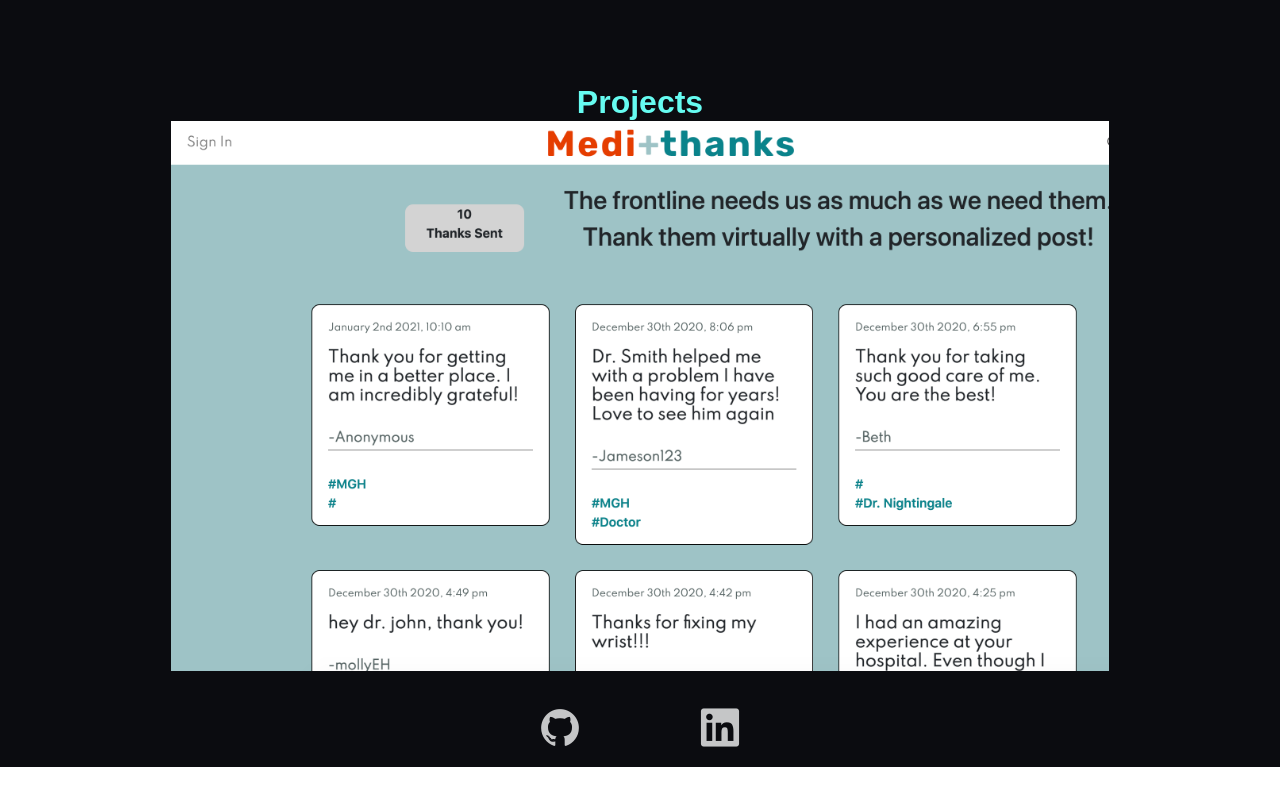
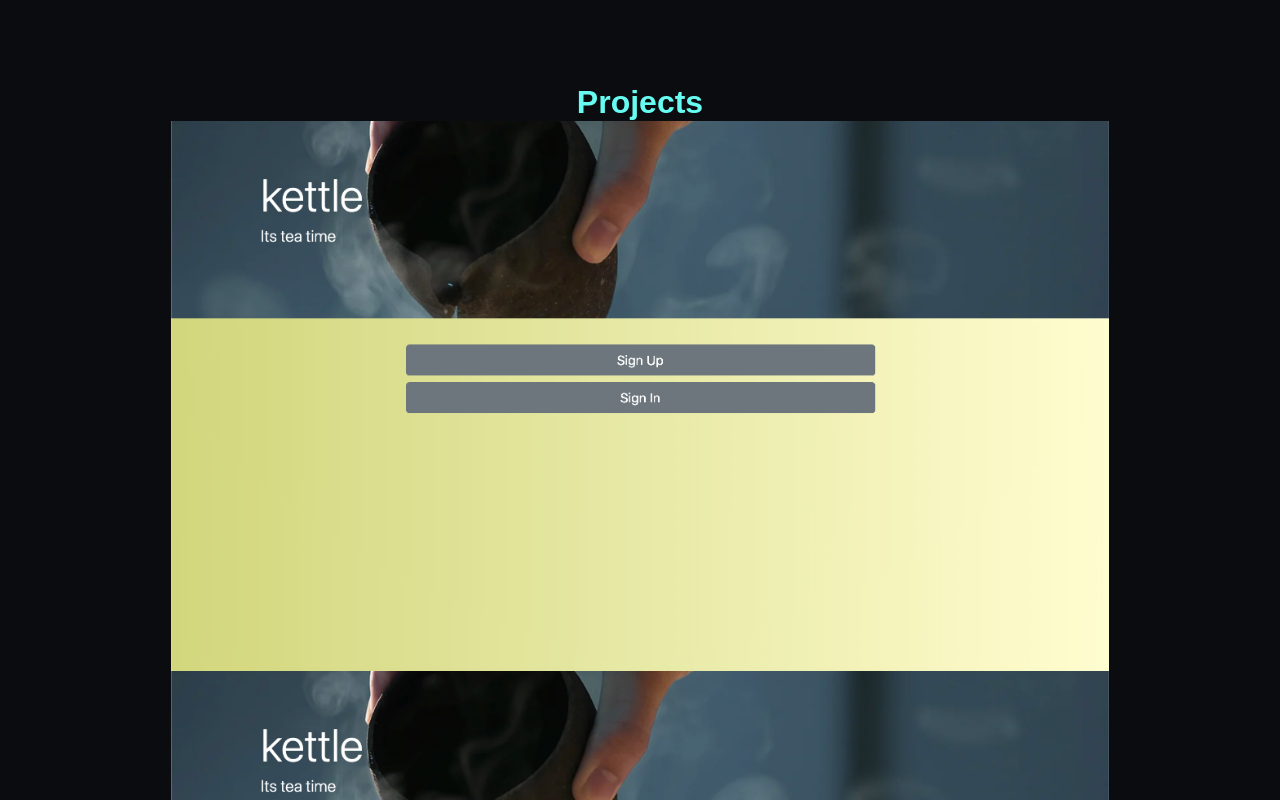
Before and after one commit to PatrickDohn/v1, a React (Create React App) app: page / in a window 1280 px wide. Shown: the part 2540-3340 px from the top of the page. Before the commit the page ends 3307 px from the top, so only its background shows below. Built offline with nearby package versions, Linux system fonts and the light colour scheme.

Commit message:
add more styling to porject cards

```diff
--- a/src/components/Projects.js
+++ b/src/components/Projects.js
@@ -1,6 +1,7 @@
 import React from 'react';
 import './projects.css';
 import ProjectFour from './Projects/ProjectFour'
+import ProjectTwo from './Projects/ProjectTwo'
 import projectData from '../project-data.json'
 
 function Projects() {
@@ -11,6 +12,7 @@
       <h1>Projects</h1>
       <div className='cards__container'>
             <ProjectFour />
+            <ProjectTwo />
       </div>
     </div>
   );
--- a/src/components/Projects/ProjectFour.js
+++ b/src/components/Projects/ProjectFour.js
@@ -1,13 +1,13 @@
 import React from 'react'
-import './temp.css'
+import './projectCard.css'
 import KettleImg from '../../images/ProjectTwo.png'
 import MediThanks from '../../images/Medi-thanks.png'
 import WebAssetIcon from '@material-ui/icons/WebAsset';
 
 function ProjectFour() {
   return (
-  <div className="ar-image">
-    <div className="article-image">
+  <div className="background">
+    <div className="background-image">
       <div className="stuff">
       <div className="card-content">
         <div className="project-title">
--- a/src/components/Projects/ProjectTwo.js
+++ b/src/components/Projects/ProjectTwo.js
@@ -1,14 +1,15 @@
 import React from 'react'
 import './projectCard.css'
-import MediThanks from '../../images/Medi-thanks.png'
+import MediThanks from '../../images/ProjectTwo.png'
 import WebAssetIcon from '@material-ui/icons/WebAsset';
 
 function ProjectTwo() {
+
+
   return (
-    <div className="card-container">
-      <div className="card-img">
-        <img alt="project" src={MediThanks} />
-      </div>
+    <div className="background">
+    <div className="background-image">
+      <div className="stuff">
       <div className="card-content">
         <div className="project-title">
           <p>General Assembly 2020 Hackathon Winner</p>
@@ -28,7 +29,9 @@
             </a>
         </div>
       </div>
+      </div>
     </div>
+  </div>
   )
 }
 
--- a/src/components/Projects/projectCard.css
+++ b/src/components/Projects/projectCard.css
@@ -1,13 +1,44 @@
-.card-container {
-  height: 500px;
-  width: 900px;
-  margin: 40px;
+.background-image {
+  width: 300px;
+
+}
+.background-image:before {
+  content: '';
+  position: absolute;
+  height: 100%;
+  width: 100%;
+  background: url('../../images/ProjectTwo.png');
+  background-repeat: no-repeat;
+  object-fit: contain;
+  background-size: cover;
+  -webkit-filter: grayscale(0) blur(0);
+  filter: grayscale(0) blur(0);
+  transition: .4s ease-in-out;
+}
+.background-image:hover:before {
+  -webkit-filter: grayscale(100%) blur(2px);
+  filter: grayscale(50%) blur(7px);
+  transition: .4s ease-in-out;
+}
+.background {
+  position: relative;
+  width: 938px;
+  height: 550px;
+}
+.background-image > .stuff {
+  display: none;
+}
+.background-image:hover > .stuff {
+  position: absolute;
+  z-index: 9999999;
+  width: 50%;
   display: flex;
-  background-color: #0b0c10;
-  justify-content: flex-end;
-  border-left: 1px solid #66FCF1;
-  border-bottom: 1px solid #66FCF1;
+  justify-content: center;
+  height: 100%;
+  text-align: center;
+  transition: ease-in 4s;
 }
+
 
 
 .card-img {
@@ -18,42 +49,36 @@
 
 }
 
-.card-img > img {
-  width: 100%;
-  height: 70%;
-}
-
 
 
 .card-content {
 height: 100%;
-  /* border: 2px solid red; */
 display: flex;
 flex-direction: column;
-  color: #C5C6C7;
+color: black;
+align-items: center;
 justify-content: space-evenly;
 }
 
 .project-title {
 width: 100%;
-  /* border: 2px solid red; */
 display: flex;
 flex-direction: column;
-  align-items: flex-end;
+align-items: center;
 padding-right: 10px;
 
 }
 
 .project-title > h2 {
 color: #66FCF1;
+font-size: 30px;
 }
 
 .project-title > p {
-  font-size: 10px;
+font-size: 20px;
 }
 
 .project-desciption {
-  /* border: 2px solid red; */
 margin-left: 20px;
 }
 
@@ -69,28 +94,26 @@
 display: flex;
 width: 100%;
 font-size: 20px;
-  /* border: 2px solid red; */
-
 justify-content: space-around;
 align-items: center;
 }
 
 .project-card-links .devicon-github-plain {
 margin: 0;
-  color: #e9e9e9;
+color: #000000;
 font-size: 25px;
 }
 
 .project-card-links .devicon-github-plain:hover {
-  color: #ca6d65;
+color: #66FCF1;
 transition: 0.3s ease-out;
 }
 
 .web-icon {
-  color: #e9e9e9;;
+color: #000000;
 }
 
 .web-icon:hover {
-  color: #ca6d65;
+color: #66FCF1;
 transition: 0.3s ease-out;
 }
--- a/src/components/Projects/temp.css
+++ b/src/components/Projects/temp.css
@@ -1,14 +1,13 @@
 .article-image {
-  width: 900px;
-    display: flex;
+  width: 500px;
+
 }
 .article-image:before {
   content: '';
   position: absolute;
   height: 100%;
   width: 100%;
-  top: 0;
-  left: 0;
+
   background: url('../../images/Medi-thanks.png');
   background-repeat: no-repeat;
     object-fit: contain;
@@ -19,29 +18,31 @@
 }
 .article-image:hover:before {
   -webkit-filter: grayscale(100%) blur(2px);
-  filter: grayscale(100%) blur(2px);
+  filter: grayscale(50%) blur(7px);
   transition: .4s ease-in-out;
 }
 .ar-image {
   position: relative;
   width: 938px;
   height: 550px;
+
   object-fit: contain;
+  background-repeat: no-repeat;
 }
-.article-image > p {
+.article-image > .stuff {
   display: none;
 }
 .article-image:hover > .stuff {
   position: absolute;
-  top: 40%;
-  display: block;
+
   z-index: 9999999;
-  width: 100%;
+  width: 50%;
+  display: flex;
+  justify-content: center;
   height: 100%;
   text-align: center;
-
+  transition: ease-in 4s;
 }
-
 
 
 
@@ -53,11 +54,6 @@
 
 }
 
-.card-img > img {
-width: 100%;
-height: 70%;
-}
-
 
 
 .card-content {
@@ -65,6 +61,7 @@
 display: flex;
 flex-direction: column;
 color: black;
+align-items: center;
 justify-content: space-evenly;
 }
 
@@ -72,17 +69,18 @@
 width: 100%;
 display: flex;
 flex-direction: column;
-align-items: flex-end;
+align-items: center;
 padding-right: 10px;
 
 }
 
 .project-title > h2 {
 color: #66FCF1;
+font-size: 30px;
 }
 
 .project-title > p {
-font-size: 10px;
+font-size: 20px;
 }
 
 .project-desciption {
@@ -107,20 +105,20 @@
 
 .project-card-links .devicon-github-plain {
 margin: 0;
-color: #e9e9e9;
+color: #000000;
 font-size: 25px;
 }
 
 .project-card-links .devicon-github-plain:hover {
-color: #ca6d65;
+color: #66FCF1;
 transition: 0.3s ease-out;
 }
 
 .web-icon {
-color: #e9e9e9;;
+color: #000000;
 }
 
 .web-icon:hover {
-color: #ca6d65;
+color: #66FCF1;
 transition: 0.3s ease-out;
 }
```
Lines whose indentation alone changed are shown as unchanged.
